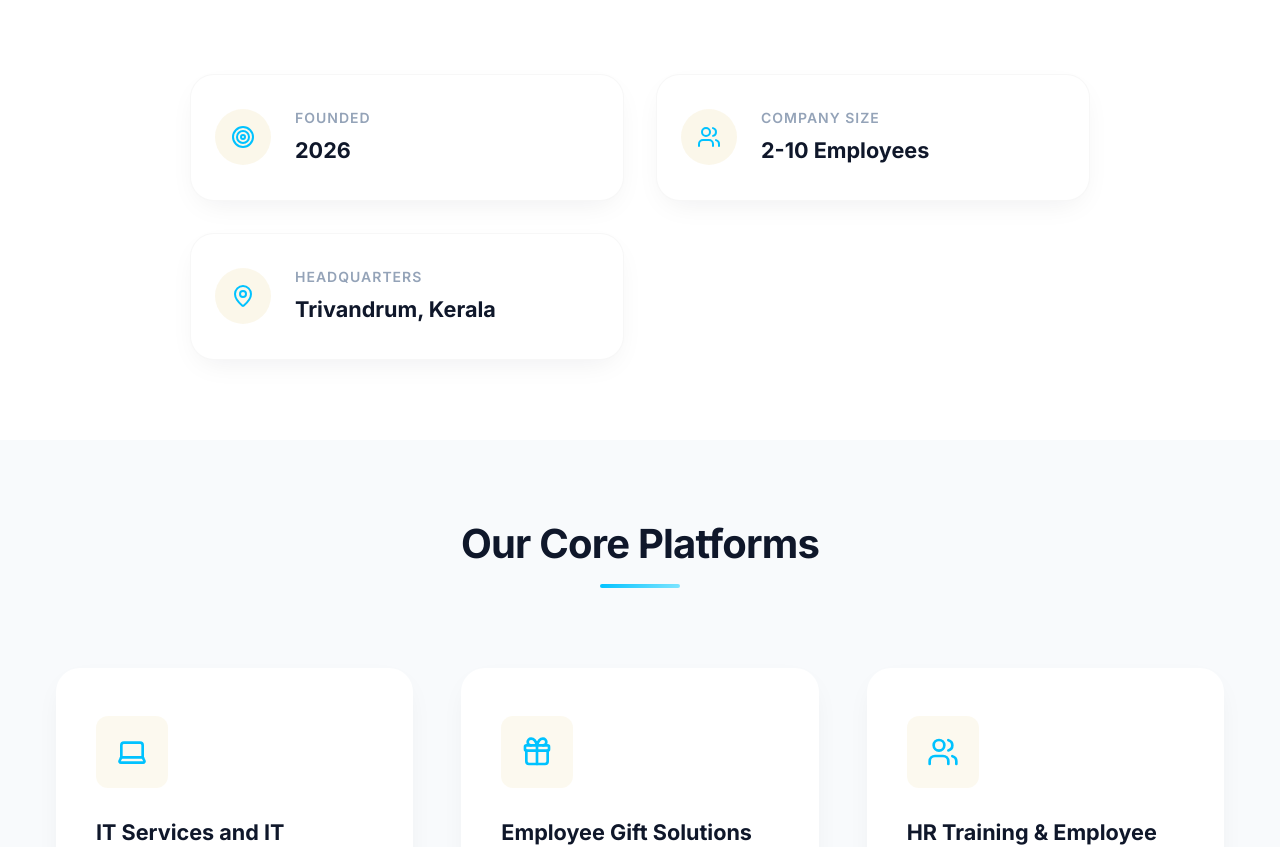
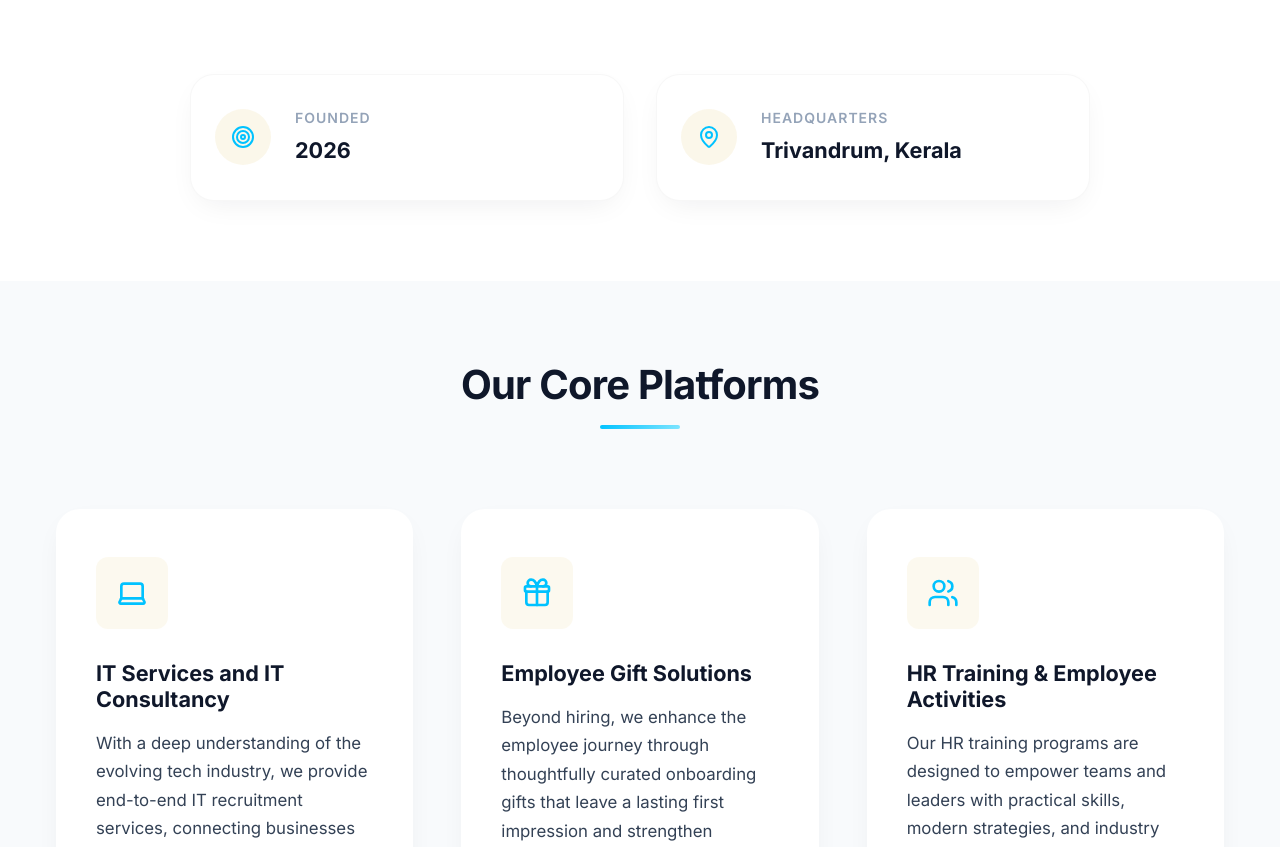
Before and after one commit to Girish-Chandran-N/GCM, a React (Vite) app: page / in a window 1280 px wide. Shown: the part 1180-2027 px from the top of the page. Built offline with nearby package versions, Linux system fonts and the light colour scheme.

Commit message:
chore: Removed Company Size stat from About section

```diff
--- a/src/components/About.jsx
+++ b/src/components/About.jsx
@@ -4,7 +4,6 @@ import { Target, Users, MapPin } from 'lucide-react';
 const About = () => {
   const stats = [
     { label: 'Founded', value: '2026', icon: <Target size={24} color="var(--accent-cyan)" /> },
-    { label: 'Company Size', value: '2-10 Employees', icon: <Users size={24} color="var(--accent-cyan)" /> },
     { label: 'Headquarters', value: 'Trivandrum, Kerala', icon: <MapPin size={24} color="var(--accent-cyan)" /> }
   ];
 
```
